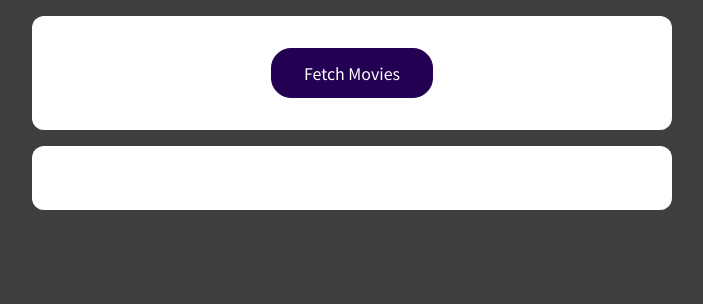
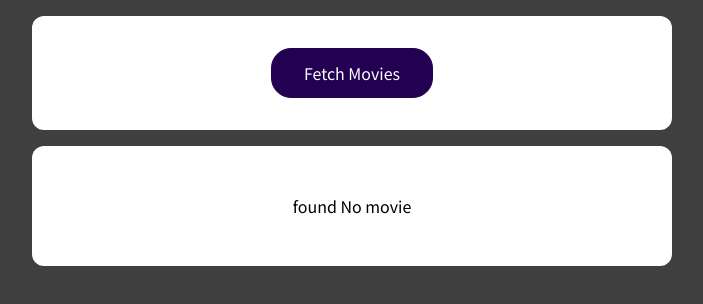
Before and after one commit to pnk-85/Connect_DataBase, a React (Create React App) app: page / in a window 1280 px wide. Shown: the top 304 px of the page, without its empty margins (288-991 px from the left). Built offline with nearby package versions, Linux system fonts and the light colour scheme.

Commit message:
Handling loading And DAta state

```diff
--- a/src/App.js
+++ b/src/App.js
@@ -5,10 +5,14 @@
 
 function App() {
   const [movies, setMovies] = useState([]);
+  const [isLoading, setIsLoading] = useState(false);
 
   const fetctMovieHandler = async () => {
+    setIsLoading(true);
     let res = await fetch("https://swapi.dev/api/films/");
+
     let jsonData = await res.json();
+
     const transformedMovies = jsonData.results.map((movieData) => {
       return {
         id: movieData.episode_id,
@@ -19,6 +23,7 @@
     });
 
     setMovies(transformedMovies);
+    setIsLoading(false);
   };
   return (
     <React.Fragment>
@@ -26,7 +31,9 @@
         <button onClick={fetctMovieHandler}>Fetch Movies</button>
       </section>
       <section>
-        <MovieList movies={movies} />
+        {!isLoading && movies.length > 0 && <MovieList movies={movies} />}
+        {!isLoading && movies.length === 0 && <p>found No movie</p>}
+        {isLoading && <p>Loading...</p>}
       </section>
     </React.Fragment>
   );
```
